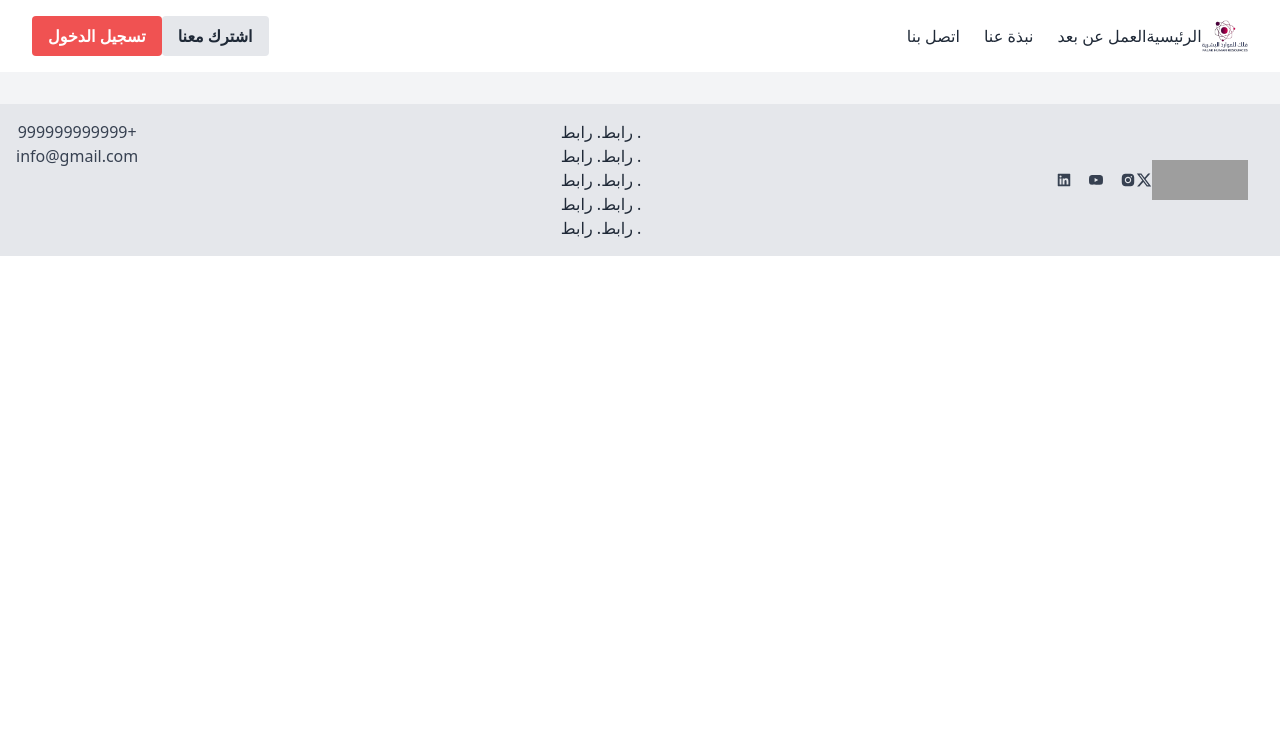
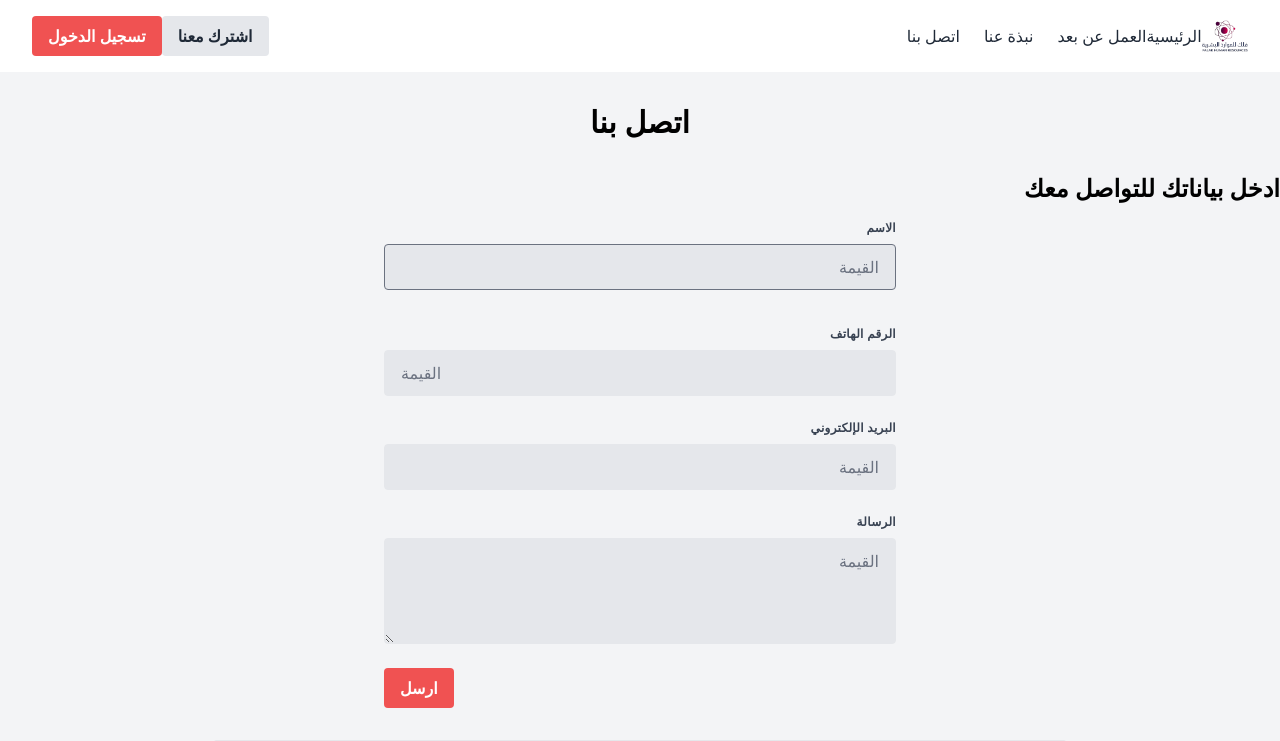
Before and after one commit to Abubakr-Alsheikh/falak-hr, a React (Vite) app: page /contact-us in a window 1280 px wide. Shown: the top 741 px of the page. Built offline with nearby package versions, Linux system fonts and the light colour scheme; grey boxes are pictures that could not be loaded.

Commit message:
Adding "Contact Us" page

```diff
--- a/src/App.tsx
+++ b/src/App.tsx
@@ -8,6 +8,7 @@ import { AiFillInstagram, AiFillLinkedin, AiFillYoutube } from "react-icons/ai";
 import { BrowserRouter, Routes, Route } from "react-router-dom";
 import RemoteWork from "./pages/RemoteWork";
 import AboutUs from "./pages/AboutUs";
+import ContactUs from "./pages/ContactUs";
 
 const App: React.FC = () => {
   return (
@@ -18,6 +19,7 @@ const App: React.FC = () => {
           <Route path="/" element={<Home />} />
           <Route path="/remote-work" element={<RemoteWork />} />
           <Route path="/about-us" element={<AboutUs />} />
+          <Route path="/contact-us" element={<ContactUs />} />
         </Routes>
 
         <footer className="mt-8 bg-gray-200 p-4">
--- a/src/components/Navbar.tsx
+++ b/src/components/Navbar.tsx
@@ -21,9 +21,9 @@ const Navbar: React.FC = () => {
           <Link to="/about-us" className="text-gray-800 hover:text-gray-500">
             نبذة عنا
           </Link>
-          <a href="#" className="text-gray-800 hover:text-gray-500">
+          <Link to="/contact-us" className="text-gray-800 hover:text-gray-500">
             اتصل بنا
-          </a>
+          </Link>
         </div>
       </div>
       <div className="flex items-center space-x-4">
--- /dev/null
+++ b/src/components/contact/ContactForm.tsx
@@ -0,0 +1,52 @@
+import React from 'react';
+import Button from "../Button";
+const ContactForm: React.FC = () => {
+    return (
+        <div className="text-right my-8">
+           <div className="text-2xl font-bold mb-4">ادخل بياناتك للتواصل معك</div>
+            <form className="w-full max-w-lg mx-auto">
+                <div className="flex flex-wrap -mx-3 mb-6">
+                    <div className="w-full px-3 mb-6 md:mb-0">
+                        <label className="block uppercase tracking-wide text-gray-700 text-xs font-bold mb-2" htmlFor="grid-first-name">
+                           الاسم
+                        </label>
+                        <input className="appearance-none block w-full bg-gray-200 text-gray-700 border rounded py-3 px-4 mb-3 leading-tight focus:outline-none focus:bg-white" id="grid-first-name" type="text" placeholder="القيمة"/>
+                    </div>
+
+                </div>
+                <div className="flex flex-wrap -mx-3 mb-6">
+                    <div className="w-full px-3">
+                        <label className="block uppercase tracking-wide text-gray-700 text-xs font-bold mb-2" htmlFor="grid-phone">
+                            الرقم الهاتف
+                        </label>
+                        <input className="appearance-none block w-full bg-gray-200 text-gray-700 border border-gray-200 rounded py-3 px-4 leading-tight focus:outline-none focus:bg-white focus:border-gray-500" id="grid-phone" type="tel" placeholder="القيمة"/>
+                    </div>
+                </div>
+                <div className="flex flex-wrap -mx-3 mb-6">
+                    <div className="w-full px-3">
+                        <label className="block uppercase tracking-wide text-gray-700 text-xs font-bold mb-2" htmlFor="grid-email">
+                            البريد الإلكتروني
+                        </label>
+                        <input className="appearance-none block w-full bg-gray-200 text-gray-700 border border-gray-200 rounded py-3 px-4 leading-tight focus:outline-none focus:bg-white focus:border-gray-500" id="grid-email" type="email" placeholder="القيمة"/>
+                    </div>
+                </div>
+
+                <div className="flex flex-wrap -mx-3 mb-6">
+                    <div className="w-full px-3">
+                        <label className="block uppercase tracking-wide text-gray-700 text-xs font-bold mb-2" htmlFor="grid-message">
+                            الرسالة
+                        </label>
+                        <textarea className="appearance-none block w-full bg-gray-200 text-gray-700 border border-gray-200 rounded py-3 px-4 leading-tight focus:outline-none focus:bg-white focus:border-gray-500" id="grid-message" rows={4} placeholder="القيمة"></textarea>
+                    </div>
+                </div>
+
+                <div className="flex justify-end">
+                    <Button  text="ارسل"/>
+                </div>
+            </form>
+
+        </div>
+    );
+};
+
+export default ContactForm;
--- /dev/null
+++ b/src/components/contact/ContactUsTitle.tsx
@@ -0,0 +1,10 @@
+import React from 'react';
+import SectionTitle from '../../components/SectionTitle';
+
+const ContactUsTitle: React.FC = () => {
+  return (
+    <SectionTitle title="اتصل بنا" center={true} />
+  );
+};
+
+export default ContactUsTitle;
--- /dev/null
+++ b/src/components/contact/MapSection.tsx
@@ -0,0 +1,15 @@
+import React from 'react';
+
+const MapSection: React.FC = () => {
+    return (
+      <div className="my-8 flex items-center justify-center">
+          <div className="w-2/3 rounded bg-gray-200 p-20">
+              <div className="text-center text-2xl font-bold">
+                    الخريطة
+                </div>
+          </div>
+      </div>
+    );
+};
+
+export default MapSection;
--- /dev/null
+++ b/src/pages/ContactUs.tsx
@@ -0,0 +1,15 @@
+import React from 'react';
+import ContactUsTitle from '../components/contact/ContactUsTitle';
+import ContactForm from '../components/contact/ContactForm';
+import MapSection from "../components/contact/MapSection";
+const ContactUs: React.FC = () => {
+  return (
+    <div className="container mx-auto py-8">
+        <ContactUsTitle />
+        <ContactForm />
+        <MapSection />
+    </div>
+  );
+};
+
+export default ContactUs;
```
